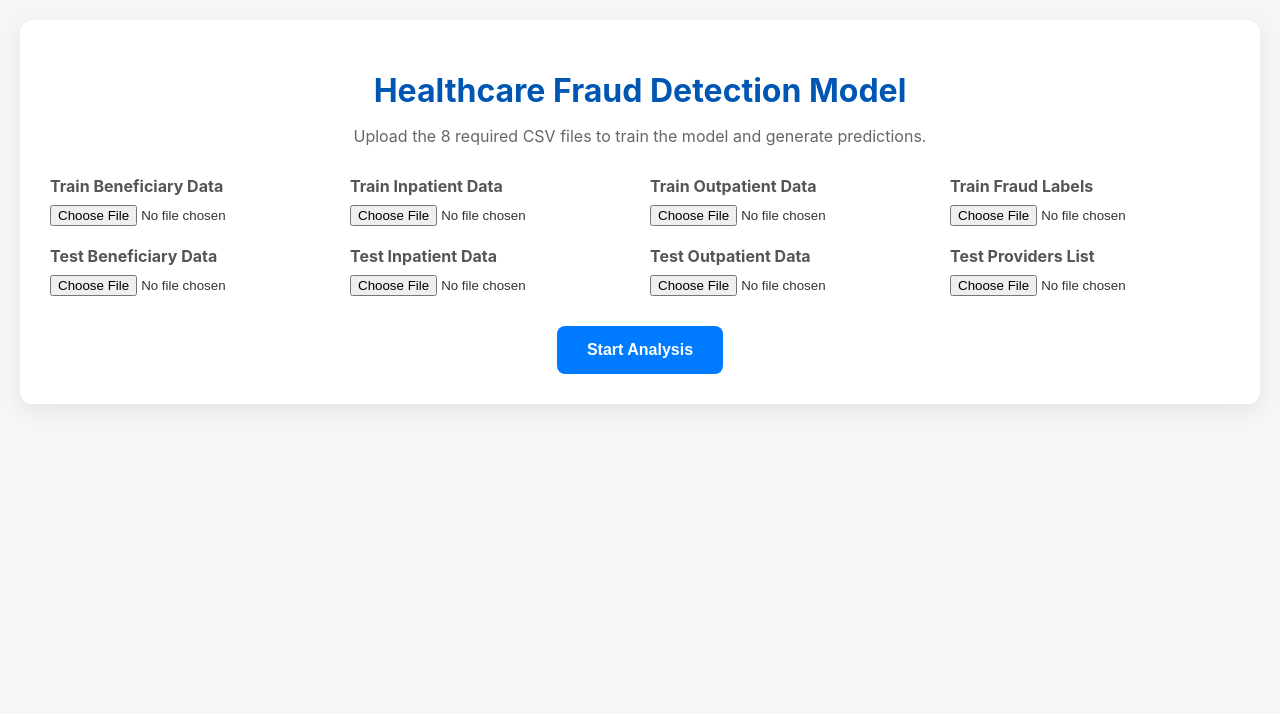
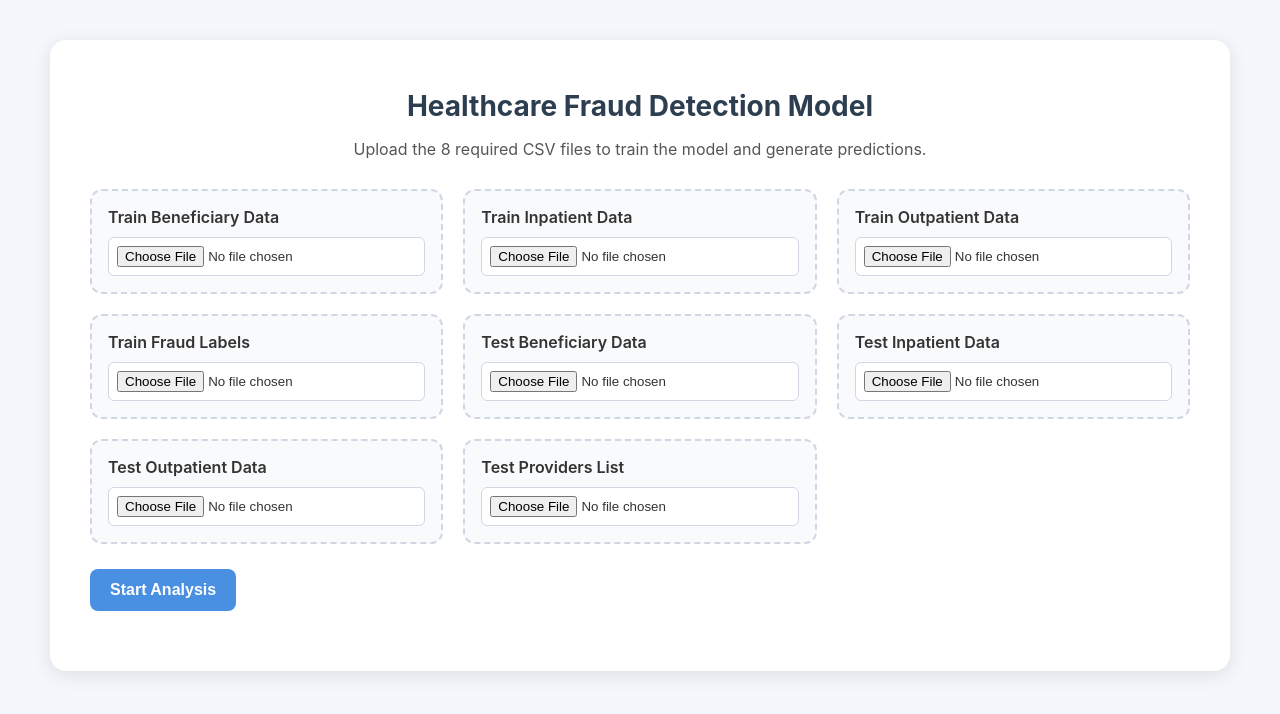
Before and after one commit to MERUKUMAR/CTS-HACKATHON, a Flask app: page / in a window 1280 px wide. Shown: the top 714 px of the page. Run offline with Flask 3, Linux system fonts and the light colour scheme.

Commit message:
Update style.css

```diff
--- a/static/style.css
+++ b/static/style.css
@@ -1,101 +1,158 @@
 body {
-    font-family: -apple-system, BlinkMacSystemFont, "Segoe UI", Roboto, Helvetica, Arial, sans-serif;
-    background-color: #f4f7f6;
+    margin: 0;
+    font-family: 'Inter', sans-serif;
+    background: #f4f7fb;
     color: #333;
-    margin: 0;
-    padding: 20px;
 }
+
 .container {
-    max-width: 1200px;
-    margin: auto;
+    max-width: 1100px;
+    margin: 40px auto;
     background: #fff;
-    padding: 30px;
-    border-radius: 12px;
-    box-shadow: 0 6px 20px rgba(0, 0, 0, 0.08);
+    padding: 30px 40px;
+    border-radius: 16px;
+    box-shadow: 0 4px 20px rgba(0,0,0,0.1);
+}
+
+header {
     text-align: center;
+    margin-bottom: 30px;
 }
-header h1 { color: #0056b3; margin-bottom: 10px; }
-header p { color: #666; margin-bottom: 30px; }
+header h1 {
+    font-size: 28px;
+    margin-bottom: 8px;
+    color: #2c3e50;
+}
+header p {
+    color: #555;
+}
+
+/* Progress Bar */
+.progress-container {
+    display: flex;
+    justify-content: space-between;
+    margin: 20px 0 30px;
+}
+.progress-step {
+    flex: 1;
+    text-align: center;
+    padding: 10px;
+    font-weight: 600;
+    border-bottom: 3px solid #d0d7e3;
+    color: #777;
+    transition: all 0.3s;
+}
+.progress-step.active {
+    border-color: #4a90e2;
+    color: #4a90e2;
+}
+
+/* Form */
+form {
+    margin-bottom: 30px;
+}
+
 .file-upload-grid {
     display: grid;
-    grid-template-columns: repeat(auto-fit, minmax(250px, 1fr));
+    grid-template-columns: repeat(auto-fit, minmax(280px, 1fr));
     gap: 20px;
-    margin-bottom: 30px;
 }
-.file-input-container { text-align: left; }
-.file-input-container label { display: block; margin-bottom: 8px; font-weight: bold; color: #555; }
-input[type="file"] { width: 100%; }
+
+.file-input-container {
+    display: flex;
+    flex-direction: column;
+    background: #f9fafc;
+    border: 2px dashed #d0d7e3;
+    padding: 16px;
+    border-radius: 12px;
+    transition: 0.2s;
+}
+.file-input-container:hover {
+    border-color: #4a90e2;
+    background: #f1f8ff;
+}
+.file-input-container label {
+    font-weight: 600;
+    margin-bottom: 10px;
+}
+input[type="file"] {
+    padding: 8px;
+    background: #fff;
+    border: 1px solid #d0d7e3;
+    border-radius: 6px;
+}
+
 button {
-    background-color: #007bff;
-    color: white;
+    margin-top: 25px;
+    padding: 12px 20px;
+    background: #4a90e2;
+    color: #fff;
     border: none;
-    padding: 15px 30px;
+    border-radius: 8px;
     font-size: 16px;
-    font-weight: bold;
-    border-radius: 8px;
+    font-weight: 600;
     cursor: pointer;
-    transition: background-color 0.3s ease;
+    transition: 0.2s;
 }
-button:hover { background-color: #0056b3; }
-.hidden { display: none; }
-#status-container { margin-top: 30px; }
+button:hover {
+    background: #357ab8;
+}
+
+/* Status Loader */
+#status-container {
+    text-align: center;
+    margin: 30px 0;
+}
 .loader {
-    border: 6px solid #f3f3f3;
-    border-top: 6px solid #007bff;
+    border: 4px solid #f3f3f3;
+    border-top: 4px solid #4a90e2;
     border-radius: 50%;
-    width: 50px;
-    height: 50px;
+    width: 40px;
+    height: 40px;
+    margin: 10px auto;
     animation: spin 1s linear infinite;
-    margin: auto;
 }
-@keyframes spin { 0% { transform: rotate(0deg); } 100% { transform: rotate(360deg); } }
-#status-text { font-size: 18px; color: #555; margin-top: 15px; }
-#results-container h2 { margin-bottom: 20px; }
+@keyframes spin {
+    100% { transform: rotate(360deg); }
+}
 
-/* --- UPDATED: Grid for the two charts --- */
+/* Results */
+#results-container {
+    margin-top: 30px;
+}
 .results-grid {
     display: grid;
-    grid-template-columns: repeat(auto-fit, minmax(400px, 1fr));
-    gap: 40px;
-    margin-bottom: 40px;
-    text-align: center;
+    grid-template-columns: repeat(auto-fit, minmax(350px, 1fr));
+    gap: 20px;
 }
-.chart-container {
-    background-color: #f9f9f9;
+.chart-container, .table-container {
+    background: #f9fafc;
     padding: 20px;
-    border: 1px solid #ddd;
+    border-radius: 12px;
+    box-shadow: 0 2px 8px rgba(0,0,0,0.05);
+}
+h3 {
+    margin-bottom: 12px;
+}
+img {
+    width: 100%;
     border-radius: 8px;
 }
-.chart-container img {
-    max-width: 100%;
-    height: auto;
-    border-radius: 8px;
+a#download-btn {
+    display: inline-block;
+    margin-bottom: 10px;
+    padding: 10px 16px;
+    background: #27ae60;
+    color: white;
+    border-radius: 6px;
+    font-weight: 600;
+    text-decoration: none;
 }
-/* ------------------------------------ */
+a#download-btn:hover {
+    background: #1f8f4d;
+}
 
-.table-container {
-    text-align: left;
+/* Hide utility */
+.hidden {
+    display: none;
 }
-#download-btn {
-    display: inline-block;
-    background-color: #28a745;
-    color: white;
-    padding: 10px 20px;
-    text-decoration: none;
-    font-weight: bold;
-    border-radius: 8px;
-    transition: background-color 0.3s ease;
-    margin-bottom: 15px;
-}
-#download-btn:hover { background-color: #218838; }
-#results-table table {
-    width: 100%;
-    border-collapse: collapse;
-}
-#results-table th, #results-table td {
-    border: 1px solid #ddd;
-    padding: 8px;
-    text-align: left;
-}
-#results-table th { background-color: #e9ecef; }
-#results-table .fraud-yes { color: #dc3545; font-weight: bold; }
```
